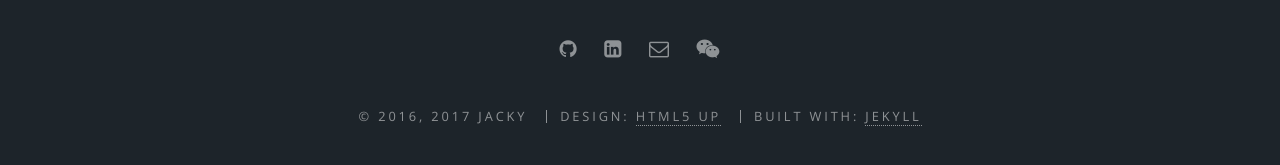
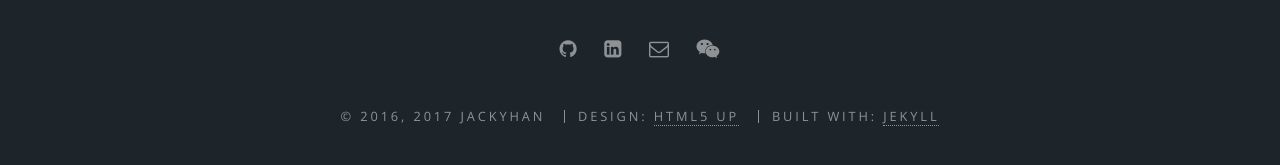
Before and after one commit to JackyHan/jackyhan.github.io, a Jekyll site: the page built from generic.html, in a window 1280 px wide and 900 px high, scrolled down 692 px. Shown: the part 681-846 px from the top of the window. Built offline with Jekyll 4.4.1, drawn with Linux system fonts in a browser that asks for light colours.

```diff
--- a/_config.yml
+++ b/_config.yml
@@ -3,9 +3,8 @@
 
 # Site settings
 title: Jacky Han
-description: |
-  Jacky's personal website
-owner: Jacky # or company name
+description: Jacky's personal website
+owner: JackyHan # or company name
 first_published: 2016 # if migrating another site, the year of your first publish
 email: jackyhan95@gmail.com
 baseurl: "" # the subpath of your site, e.g. /blog
```
